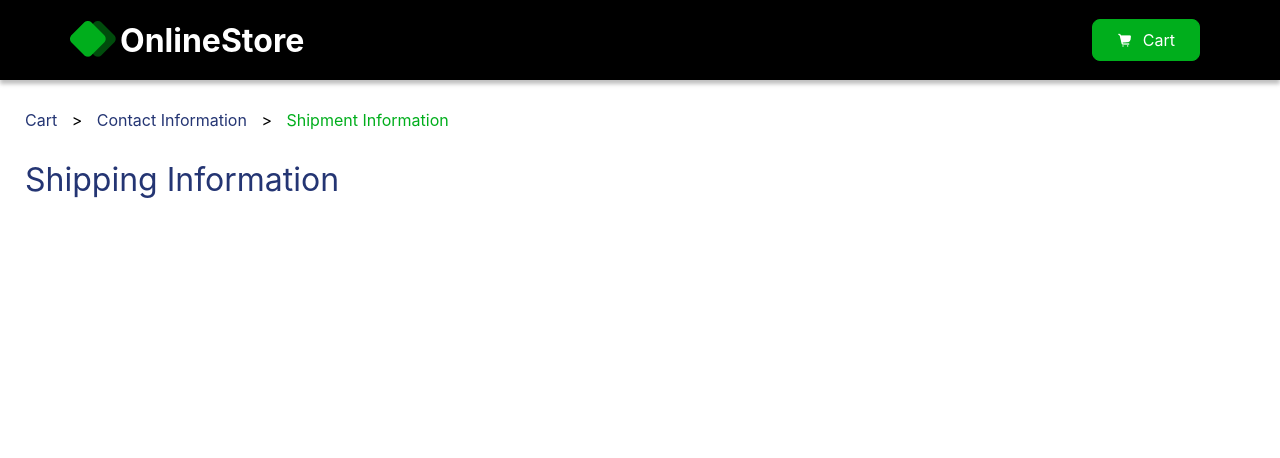
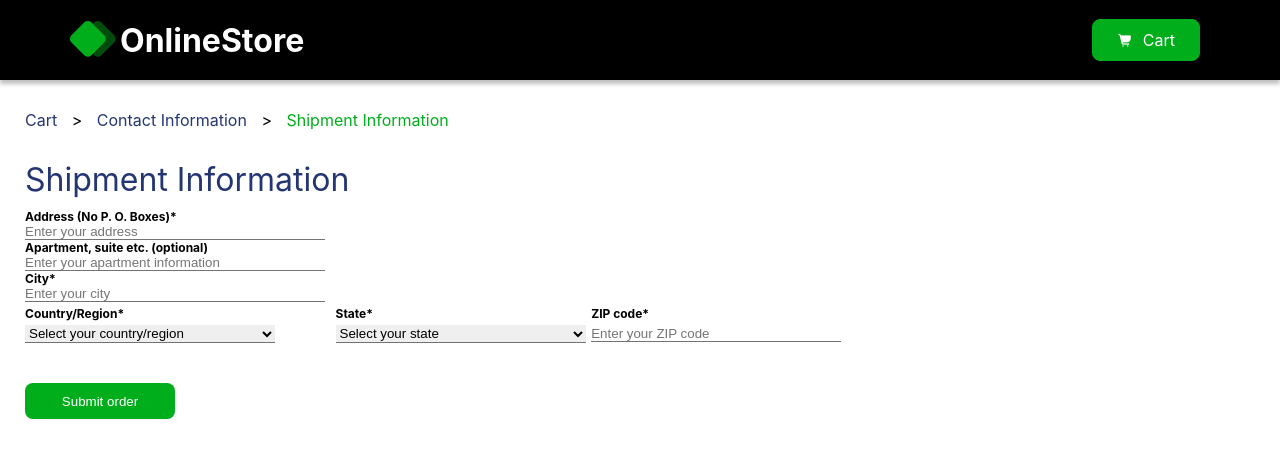
Before and after one commit to D1gger1/react-routing, a React (Vite) app: page /checkout/ShipmentInformation in a window 1280 px wide. Shown: the top 458 px of the page. Built offline with nearby package versions, Linux system fonts and the light colour scheme.

Commit message:
Add form to Shipment Information

```diff
--- a/src/components/Breadcrumb.module.css
+++ b/src/components/Breadcrumb.module.css
@@ -12,7 +12,7 @@
     text-decoration: underline;
 }
 
-.link,.active{
+.link,.active,.disabled{
     font-size: 16px;
     margin: 10px;
 
--- a/src/pages/checkout/ContactInformation.module.css
+++ b/src/pages/checkout/ContactInformation.module.css
@@ -18,7 +18,7 @@
 .containerForm {
     display: grid;
     grid-template-columns: 1fr 1fr;
-    width: 800px;
+    width: 960px;
     gap: 30px 0;
     padding-left: 30px;
     box-shadow: 0px 4px 4px 0px rgba(0, 0, 0, 0.1);
--- a/src/pages/checkout/ShipmentInformation.jsx
+++ b/src/pages/checkout/ShipmentInformation.jsx
@@ -1,15 +1,134 @@
 import React from "react";
 import Breadcrumb from "../../components/Breadcrumb";
-import styles from "./ShipmentInformation.module.css"
+import { useFormik } from "formik";
+import * as Yup from "yup"
+import styles from './ShipmentInformation.module.css'
 
-export default function ShippingInformation() {
+export default function ShipmentInformation() {
+
+    const formik = useFormik({
+        initialValues: {
+            address: "",
+            apartment: "",
+            city: "",
+            country: "",
+            state: "",
+            zip: "",
+        },
+        validationSchema: Yup.object({
+            address: Yup.string().required("Required"),
+            apartament: Yup.string(),
+            city: Yup.string().required("Required"),
+            country: Yup.string().required("Required"),
+            state: Yup.string().required("Required"),
+            zip: Yup.string().required("Required"),
+        }),
+        onSubmit: (values) => {
+            console.log('Shipment Information', values);
+        },
+    });
+
     return (
         <div className={styles.container}>
             <div className={styles.breadcrumb}>
                 <Breadcrumb currentStepIndex={2} isStepSubmitted={false} />
+            </div>
+            <h1 className={styles.title}>Shipment Information</h1>
 
-            </div>
-            <h1 className={styles.title}>Shipping Information</h1>
+            <form onSubmit={formik.handleSubmit} className={styles.form}>
+                <div className={styles.containerForm}>
+
+                    <div className={styles.fieldColumn}>
+                        <label className={styles.labelField}>Address (No P. O. Boxes)*</label>
+                        <input type="text"
+                            name="address"
+                            placeholder="Enter your address"
+                            onChange={formik.handleChange}
+                            value={formik.values.address}
+                            className={styles.inputField}
+                        />
+                        {formik.errors.address && <div className={styles.erros}>{formik.errors.address}</div>}
+                    </div>
+
+                    <div className={styles.fieldColumn}>
+                        <label className={styles.labelField}>Apartment, suite etc. (optional)</label>
+                        <input type="text"
+                            name="apartament"
+                            placeholder="Enter your apartment information"
+                            onChange={formik.handleChange}
+                            value={formik.values.apartament}
+                            className={styles.inputField}
+                        />
+                    </div>
+
+                    <div className={styles.fieldColumn}>
+                        <label className={styles.labelField}>City*</label>
+                        <input type="text"
+                            name="city"
+                            placeholder="Enter your city"
+                            onChange={formik.handleChange}
+                            value={formik.values.city}
+                            className={styles.inputField}
+                        />
+                        {formik.errors.city && <div className={styles.errors}>{formik.errors.city}</div>}
+
+                    </div>
+                    <div className={styles.fieldRows}>
+                        <div className={styles.field}>
+                            <label className={styles.labelField}>Country/Region*</label>
+                            <select
+                                name="country"
+                                onChange={formik.handleChange}
+                                value={formik.values.country}
+                                className={styles.inputFieldRow}
+                            >
+                                <option value="">Select your country/region</option>
+                                <option value="DE">Germany</option>
+                                <option value="US">United States</option>
+                                <option value="FR">France</option>
+                                <option value="IT">Italy</option>
+                            </select>
+                            {formik.errors.country && <div className={styles.errors}>{formik.errors.country}</div>}
+
+                        </div>
+
+                        <div className={styles.field}>
+                            <label className={styles.labelField}>State*</label>
+                            <select
+                                name="state"
+                                onChange={formik.handleChange}
+                                value={formik.values.state}
+                                className={styles.inputFieldRow}
+                            >
+                                <option value="">Select your state</option>
+                                <option value="TH">Thuringia</option>
+                                <option value="BY">Bavaria</option>
+                                <option value="BE">Berlin</option>
+                                <option value="NRW">North Rhine-Westphalia</option>
+                                <option value="BW">Baden-Württemberg</option>
+                            </select>
+                            {formik.errors.state && <div className={styles.errors}>{formik.errors.state}</div>}
+                        </div>
+
+                        <div className={styles.field}>
+                            <label className={styles.labelField}>ZIP code*</label>
+                            <input
+                                type="text"
+                                name="zip"
+                                placeholder="Enter your ZIP code"
+                                onChange={formik.handleChange}
+                                value={formik.values.zip}
+                                className={styles.inputFieldRow}
+                            />
+                            {formik.errors.zip && <div className={styles.erros}>{formik.errors.zip}</div>}
+                        </div>
+                    </div>
+                </div>
+
+                <button type="submit" className={styles.submit}>
+                    Submit order
+                </button>
+            </form>
         </div>
-    )
+    );
 }
--- a/src/pages/checkout/ShipmentInformation.module.css
+++ b/src/pages/checkout/ShipmentInformation.module.css
@@ -3,7 +3,7 @@
     margin: 0 auto;
 }
 
-.title{
+.title {
     font-size: 32px;
     font-weight: 400;
     color: rgba(36, 53, 115, 1);
@@ -11,6 +11,62 @@
     margin-left: 10px;
 }
 
-.breadcrumb{
+.breadcrumb {
     margin-top: 30px;
 }
+
+.form {
+    margin: 10px;
+}
+
+.containerForm {
+    width: 960px;
+}
+
+.fieldColumn {
+    display: flex;
+    flex-direction: column;
+
+}
+
+.fieldRows {
+    display: flex;
+    flex-direction: row;
+    width: 840px;
+}
+
+.inputField {
+    border: none;
+    outline: none;
+    border-bottom: 1px solid rgba(115, 115, 115, 1);
+    width: 300px;
+}
+
+.inputFieldRow {
+    border: none;
+    outline: none;
+    border-bottom: 1px solid rgba(115, 115, 115, 1);
+    width: 250px;
+}
+
+.labelField {
+    font-family: Paragraph 3/Bold;
+    font-size: 12px;
+    font-weight: 700;
+    width: 200px;
+}
+
+
+
+
+.submit{
+    color: white;
+    background-color: rgba(0, 174, 28, 1);
+    box-shadow: 0px 1px 2px 0px rgba(16, 24, 40, 0.05);
+    border-radius: 8px;
+    border: none;
+    height: 36px;
+    width: 150px;
+    margin-top: 40px;
+    cursor: pointer;
+}
```
Also changed, not shown: src/components/StepFromWrapper.jsx (deleted), src/utils/api.js (deleted), src/utils/helpers.js (deleted), src/utils/validationSchemas.js (deleted).
